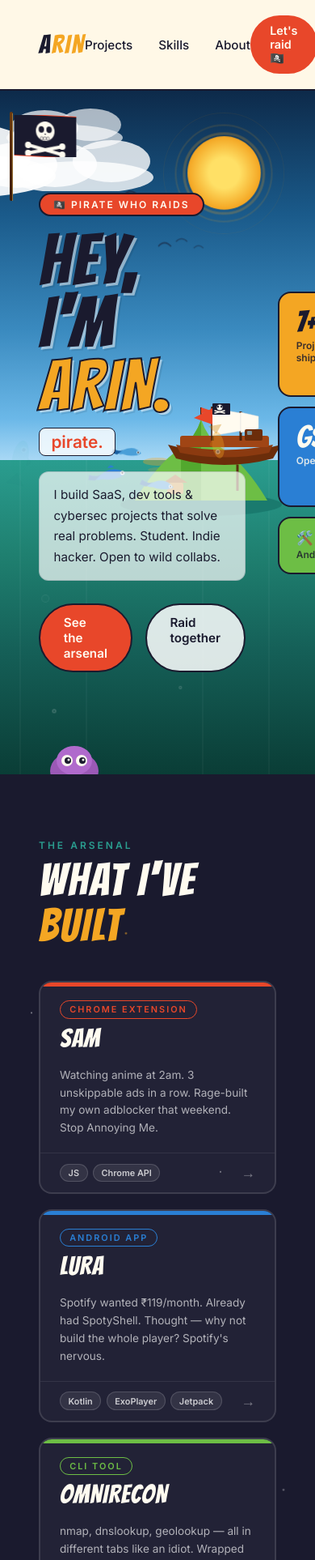
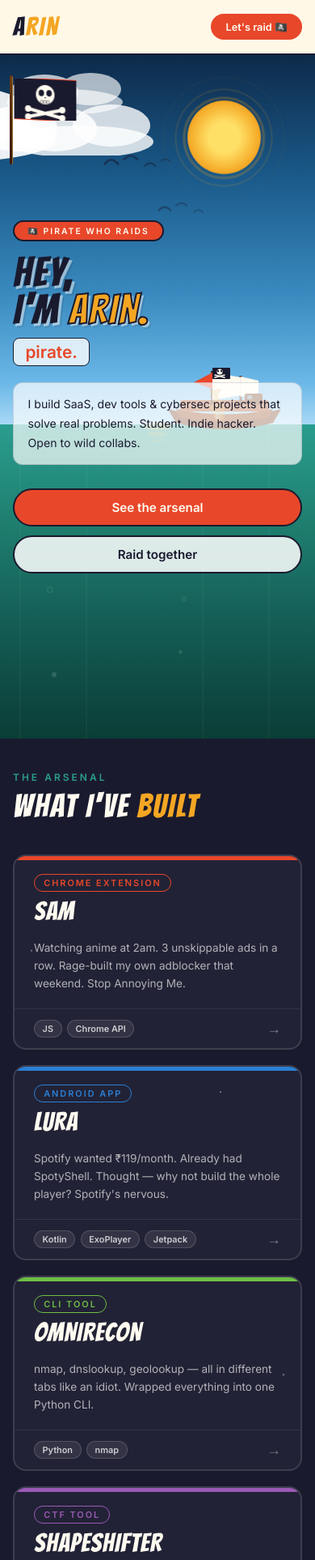
Before and after one commit to og-arin/portfolio, a React (Vite) app: page / in a window 390 px wide. Shown: the top 1926 px of the page at 81% size. Built offline with nearby package versions, Linux system fonts and the light colour scheme; no server answers.

Commit message:
modified:   src/App.css

```diff
--- a/src/App.css
+++ b/src/App.css
@@ -1214,3 +1214,197 @@ body {
   overflow: hidden;
   box-shadow: inset 0 0 60px rgba(100,60,0,0.25), 5px 5px 0 rgba(0,0,0,0.3);
 }
+
+/* ===== RESPONSIVE ===== */
+
+/* ── TABLET (768px) ── */
+@media (max-width: 768px) {
+
+  /* Navbar */
+  .navbar {
+    padding: 1rem 1.5rem;
+  }
+  .nav-links {
+    display: none;
+  }
+
+  /* Hero */
+  .hero-content {
+    grid-template-columns: 1fr;
+    padding: 0 1.5rem;
+    gap: 2rem;
+  }
+  .hero-name {
+    font-size: 4rem;
+  }
+  .hero-right {
+    display: none;
+  }
+  .island {
+    display: none;
+  }
+
+  /* Projects */
+  .projects-section {
+    padding: 3rem 1.5rem;
+  }
+  .projects-grid {
+    grid-template-columns: 1fr 1fr;
+  }
+
+  /* Skills */
+  .skills-section {
+    padding: 3rem 1.5rem;
+  }
+  .skills-inner {
+    flex-direction: column;
+    gap: 2rem;
+  }
+  .skills-header {
+    text-align: left;
+    align-self: flex-start;
+  }
+  .skills-grid {
+    margin-left: 0;
+    justify-content: flex-start;
+  }
+
+  /* Achievements */
+  .achievements-section {
+    padding: 3rem 1.5rem;
+  }
+
+  /* About */
+  .about-content {
+    grid-template-columns: 1fr;
+    gap: 2rem;
+  }
+  .about-img {
+    max-width: 200px;
+  }
+
+  /* Collab */
+  .collab-section {
+    padding: 4rem 1.5rem;
+  }
+  .collab-title {
+    font-size: 3rem;
+  }
+
+  /* Visitors */
+  .visitors-content {
+    grid-template-columns: 1fr;
+    gap: 2rem;
+  }
+  .v-count {
+    font-size: 5rem;
+  }
+}
+
+/* ── MOBILE (480px) ── */
+@media (max-width: 480px) {
+
+  /* Navbar */
+  .navbar {
+    padding: 1rem;
+  }
+  .nav-cta {
+    font-size: 0.8rem;
+    padding: 0.4rem 1rem;
+  }
+
+  /* Hero */
+  .hero-content {
+    padding: 0 1rem;
+  }
+  .hero-name {
+    font-size: 3.2rem;
+  }
+  .hero-tag {
+    font-size: 0.65rem;
+  }
+  .hero-desc {
+    font-size: 0.88rem;
+  }
+  .hero-btns {
+    flex-direction: column;
+    gap: 0.7rem;
+  }
+  .btn-primary, .btn-secondary {
+    text-align: center;
+  }
+  .octopus {
+    display: none;
+  }
+  .dolphin-pod {
+    display: none;
+  }
+
+  /* Projects */
+  .projects-section {
+    padding: 2.5rem 1rem;
+  }
+  .projects-grid {
+    grid-template-columns: 1fr;
+  }
+  .section-title {
+    font-size: 2.5rem;
+  }
+
+  /* Skills */
+  .skills-section {
+    padding: 2.5rem 1rem;
+  }
+  .skills-title {
+    font-size: 2.5rem !important;
+  }
+
+  /* Achievements */
+  .achievements-section {
+    padding: 2.5rem 1rem;
+  }
+  .achievements-title {
+    font-size: 2.5rem;
+  }
+
+  /* About */
+  .about-section {
+    padding: 2.5rem 1rem;
+  }
+  .about-title {
+    font-size: 2.5rem;
+  }
+  .about-tags {
+    gap: 0.4rem;
+  }
+
+  /* Collab */
+  .collab-section {
+    padding: 3rem 1rem;
+  }
+  .collab-title {
+    font-size: 2.5rem;
+  }
+  .collab-links {
+    flex-direction: column;
+    align-items: center;
+  }
+  .collab-link {
+    width: 100%;
+    text-align: center;
+  }
+
+  /* Visitors */
+  .visitors-section {
+    padding: 2.5rem 1rem;
+  }
+  .v-count {
+    font-size: 4rem;
+  }
+  .v-newspaper {
+    padding: 1.2rem;
+  }
+  .v-letter {
+    padding: 1.2rem;
+  }
+}
```
